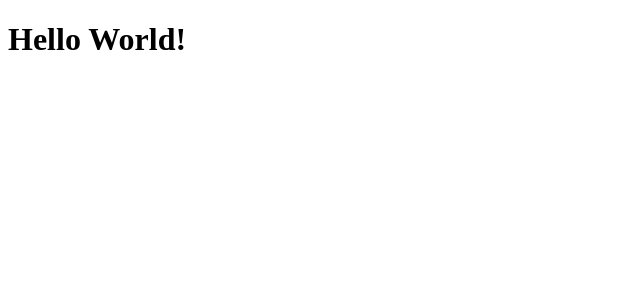
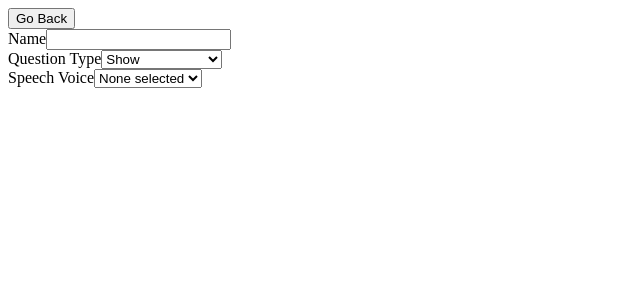
Before and after one commit to tomcumming/quick-flashcards, a React (Vite) app: page / in a window 1280 px wide. Shown: the top 300 px of the page, without its empty margins (0-640 px from the left). Built offline with nearby package versions, Linux system fonts and the light colour scheme.

Commit message:
Added edit card type screen

```diff
--- a/src/components/app.tsx
+++ b/src/components/app.tsx
@@ -1,5 +1,13 @@
 import * as React from "react";
 
+import EditCardType from "./edit-card-type";
+import { QuestionType } from "../data";
+
 export default function App({}: {}) {
-  return <h1>Hello World!</h1>;
+  return (
+    <EditCardType
+      cardTypeId="new"
+      initialValue={{ name: "", questionType: QuestionType["show-and-speak"] }}
+    />
+  );
 }
--- /dev/null
+++ b/src/components/edit-card-type.tsx
@@ -0,0 +1,82 @@
+import * as React from "react";
+
+import useVoices from "../hooks/voices";
+import { CardType, QuestionType } from "../data";
+
+const noVoiceSelected = "__none";
+
+export type Props = {
+  cardTypeId: "new" | number;
+  initialValue: CardType;
+};
+
+export default function EditCardType({ initialValue }: Props) {
+  const [currentValue, setCurrentValue] = React.useState(initialValue);
+
+  const voices = useVoices();
+  const selectedVoiceUri =
+    currentValue.voiceUri === undefined
+      ? noVoiceSelected
+      : currentValue.voiceUri;
+
+  return (
+    <React.Fragment>
+      <button>Go Back</button>
+
+      <form>
+        <div className="edit-group">
+          <label>Name</label>
+          <input
+            type="text"
+            value={currentValue.name}
+            onChange={e =>
+              setCurrentValue({ ...currentValue, name: e.currentTarget.value })
+            }
+          />
+        </div>
+        <div className="edit-group">
+          <label>Question Type</label>
+          <select
+            value={currentValue.questionType}
+            onChange={e =>
+              setCurrentValue({
+                ...currentValue,
+                questionType: e.target.value as QuestionType
+              })
+            }
+          >
+            {Object.entries(QuestionType).map(([t, l]) => (
+              <option key={t} value={t}>
+                {l}
+              </option>
+            ))}
+          </select>
+        </div>
+        <div className="edit-group">
+          <label>Speech Voice</label>
+          <select
+            value={selectedVoiceUri}
+            onChange={e =>
+              setCurrentValue({
+                ...currentValue,
+                voiceUri:
+                  e.target.value === noVoiceSelected
+                    ? undefined
+                    : e.target.value
+              })
+            }
+          >
+            <option disabled value={noVoiceSelected}>
+              None selected
+            </option>
+            {voices.map(v => (
+              <option key={v.voiceURI} value={v.voiceURI}>
+                {v.lang} - {v.name}
+              </option>
+            ))}
+          </select>
+        </div>
+      </form>
+    </React.Fragment>
+  );
+}
--- /dev/null
+++ b/src/data.ts
@@ -0,0 +1,32 @@
+export type SavedData = {
+  nextUnique: number;
+
+  cardTypes: { [id: number]: CardType };
+  cardGroups: { [id: number]: Card };
+};
+
+export enum QuestionType {
+  "show" = "Show",
+  "speak" = "Speak",
+  "show-and-speak" = "Show and speak"
+}
+
+export type CardType = {
+  name: string;
+  questionType: QuestionType;
+  voiceUri?: string;
+};
+
+export type CardGroup = {
+  name: string;
+  cards: {
+    [id: number]: Card;
+  };
+};
+
+export type Card = {
+  cardTypeId: number;
+
+  question: string;
+  answer: string;
+};
--- /dev/null
+++ b/src/hooks/voices.ts
@@ -0,0 +1,18 @@
+import { useEffect, useState } from "react";
+
+function sortByLang(voices: SpeechSynthesisVoice[]): SpeechSynthesisVoice[] {
+  return voices.sort((a, b) => a.lang.localeCompare(b.lang));
+}
+
+export default function useVoices(): SpeechSynthesisVoice[] {
+  const [voices, setVoices] = useState(window.speechSynthesis.getVoices());
+
+  useEffect(() => {
+    const handler = () => setVoices(window.speechSynthesis.getVoices());
+    window.speechSynthesis.addEventListener("voiceschanged", handler);
+    return () =>
+      window.speechSynthesis.removeEventListener("voiceschanged", handler);
+  }, []);
+
+  return sortByLang(voices);
+}
```
